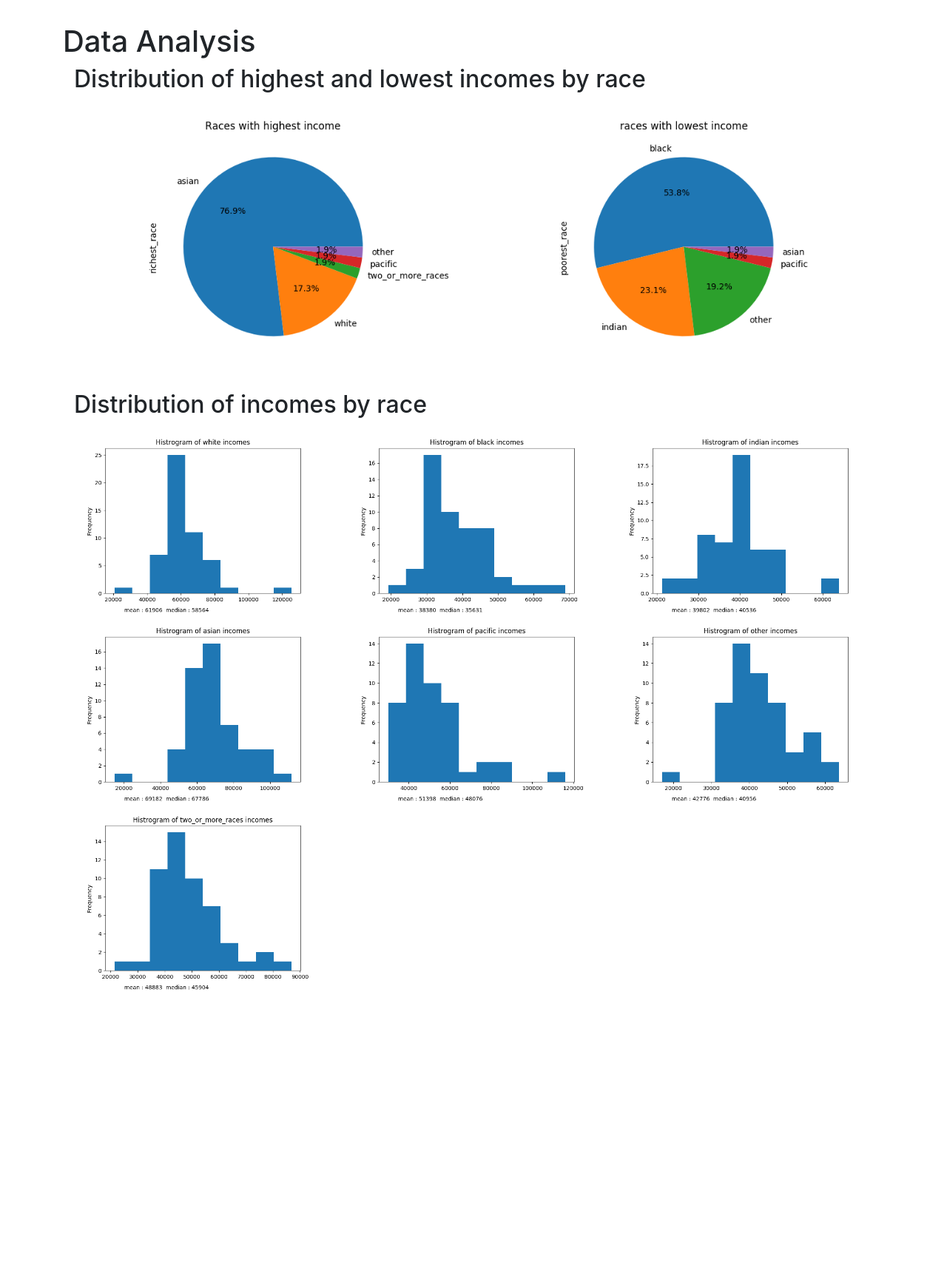
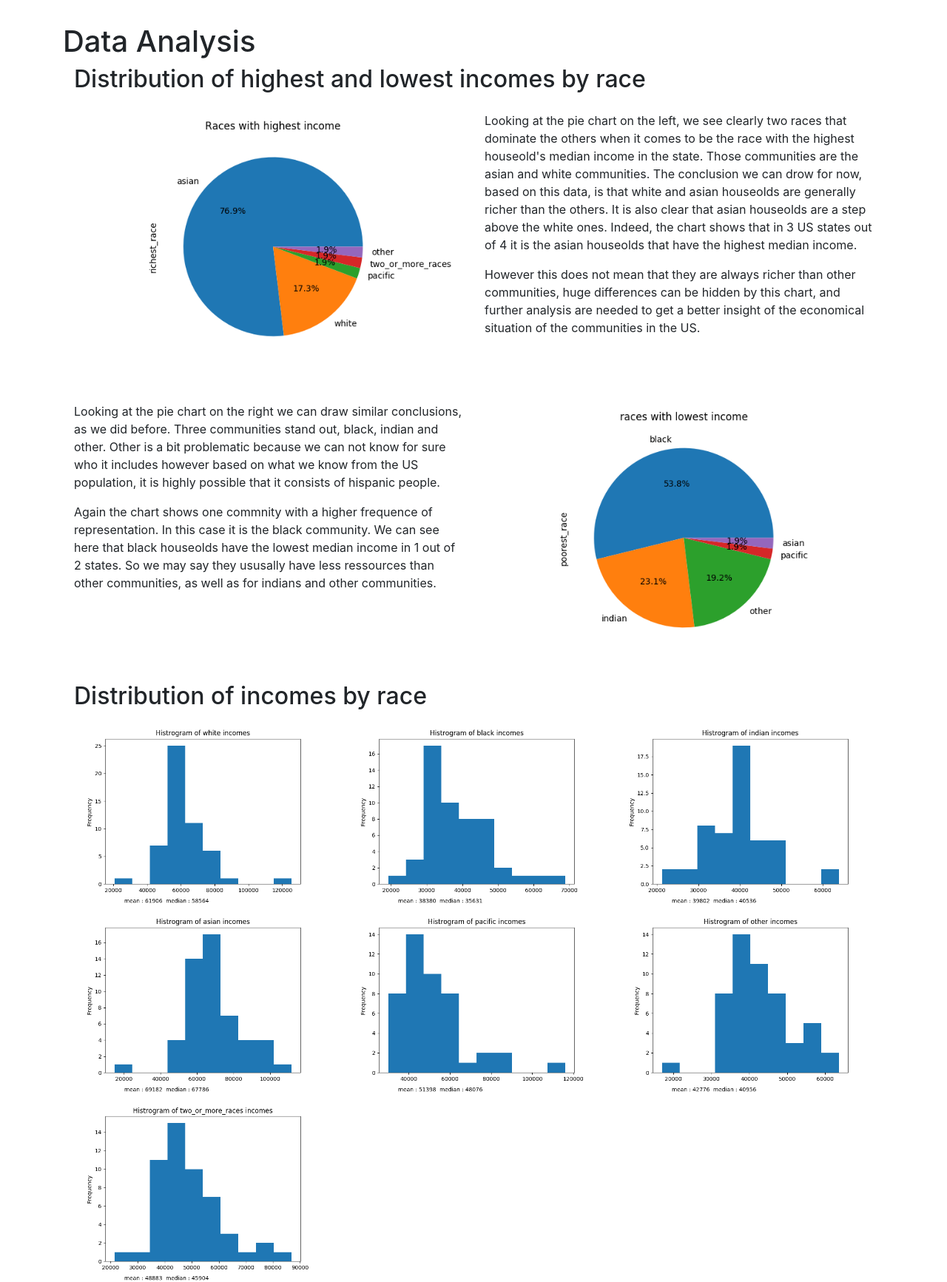
Before and after one commit to thomgo/us_incomes_analysis, a Flask app: template templates/analysis.html in a window 1280 px wide. Shown: the part 289-2022 px from the top of the page at 74% size. Before the commit the page ends 1627 px from the top, so only its background shows below. Run offline with Flask 2, Linux system fonts and the light colour scheme; the template is opened without the code that fills it, so the values that code supplies are empty; some libraries are stand-ins or nearby versions.

Commit message:
add analysis for pie charts

```diff
--- a/templates/analysis.html
+++ b/templates/analysis.html
@@ -8,6 +8,28 @@
     <div class="row">
       <div class="col-sm-6">
         <img class="img-fluid" src="{{ url_for('static', filename='images/distri_richest_race.png')}}" alt="">
+      </div>
+      <div class="col-sm-6">
+        <p class="mt-3">Looking at the pie chart on the left, we see clearly two races that dominate the others
+        when it comes to be the race with the highest houseold's median income in the state. Those communities are
+        the asian and white communities. The conclusion we can drow for now, based on this data, is that white and asian
+        houseolds are generally richer than the others. It is also clear that asian houseolds are a step above the white ones.
+        Indeed, the chart shows that in 3 US states out of 4 it is the asian houseolds that have the highest median income.</p>
+
+        <p>However this does not mean that they are always richer than other communities, huge differences can be hidden
+        by this chart, and further analysis are needed to get a better insight of the economical situation of the communities
+        in the US.</p>
+      </div>
+    </div>
+    <div class="row">
+      <div class="col-sm-6">
+        <p class="mt-3">Looking at the pie chart on the right we can draw similar conclusions, as we did before.
+        Three communities stand out, black, indian and other. Other is a bit problematic because we can not know for sure
+        who it includes however based on what we know from the US population, it is highly possible that it consists of
+        hispanic people.</p>
+        <p>Again the chart shows one commnity with a higher frequence of representation. In this case it is the black community.
+        We can see here that black houseolds have the lowest median income in 1 out of 2 states. So we may say they ususally have
+        less ressources than other communities, as well as for indians and other communities.</p>
       </div>
       <div class="col-sm-6">
         <img class="img-fluid" src="{{ url_for('static', filename='images/distri_poorest_race.png')}}" alt="">
```
Also changed, not shown: static/images/distri_richest_race.png.
